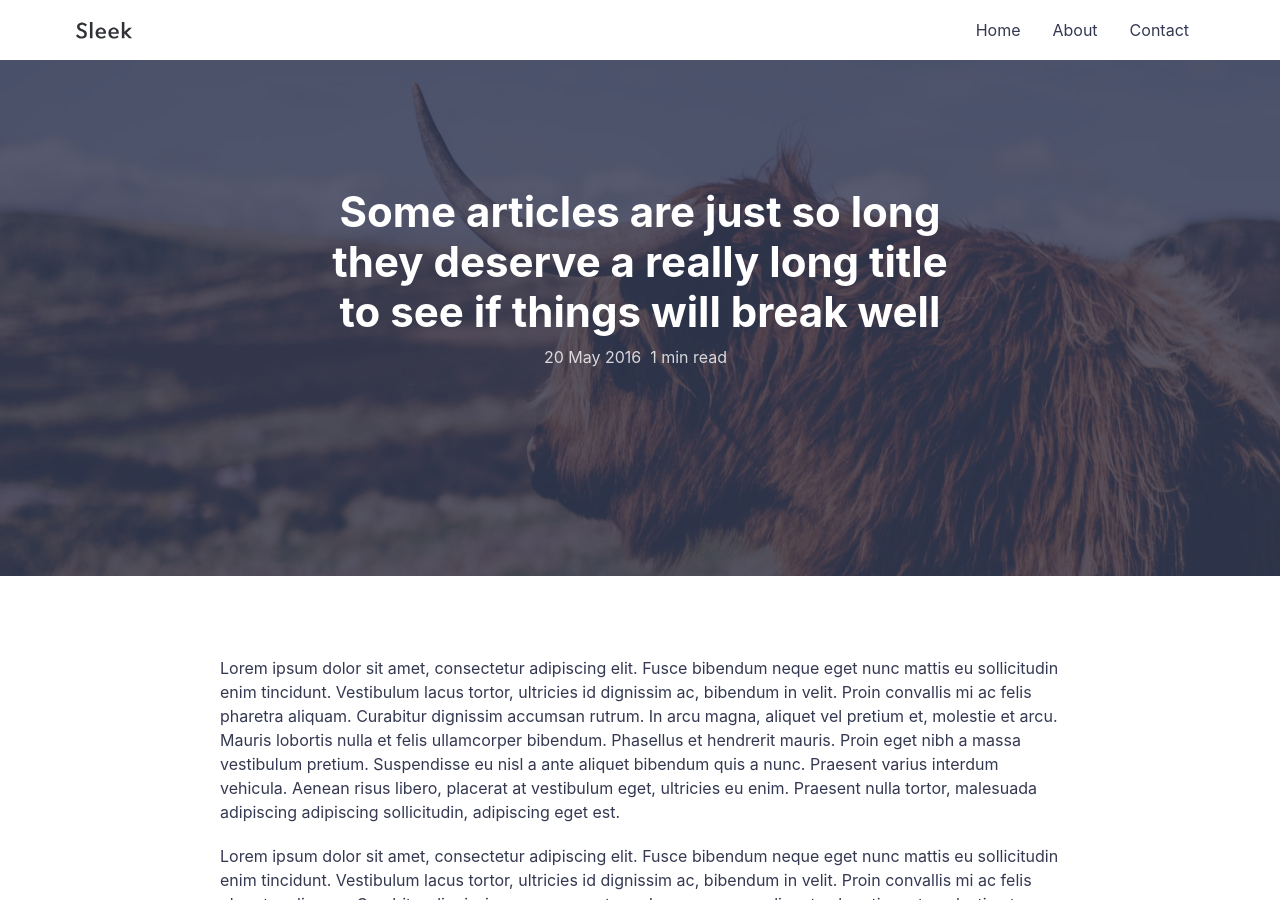
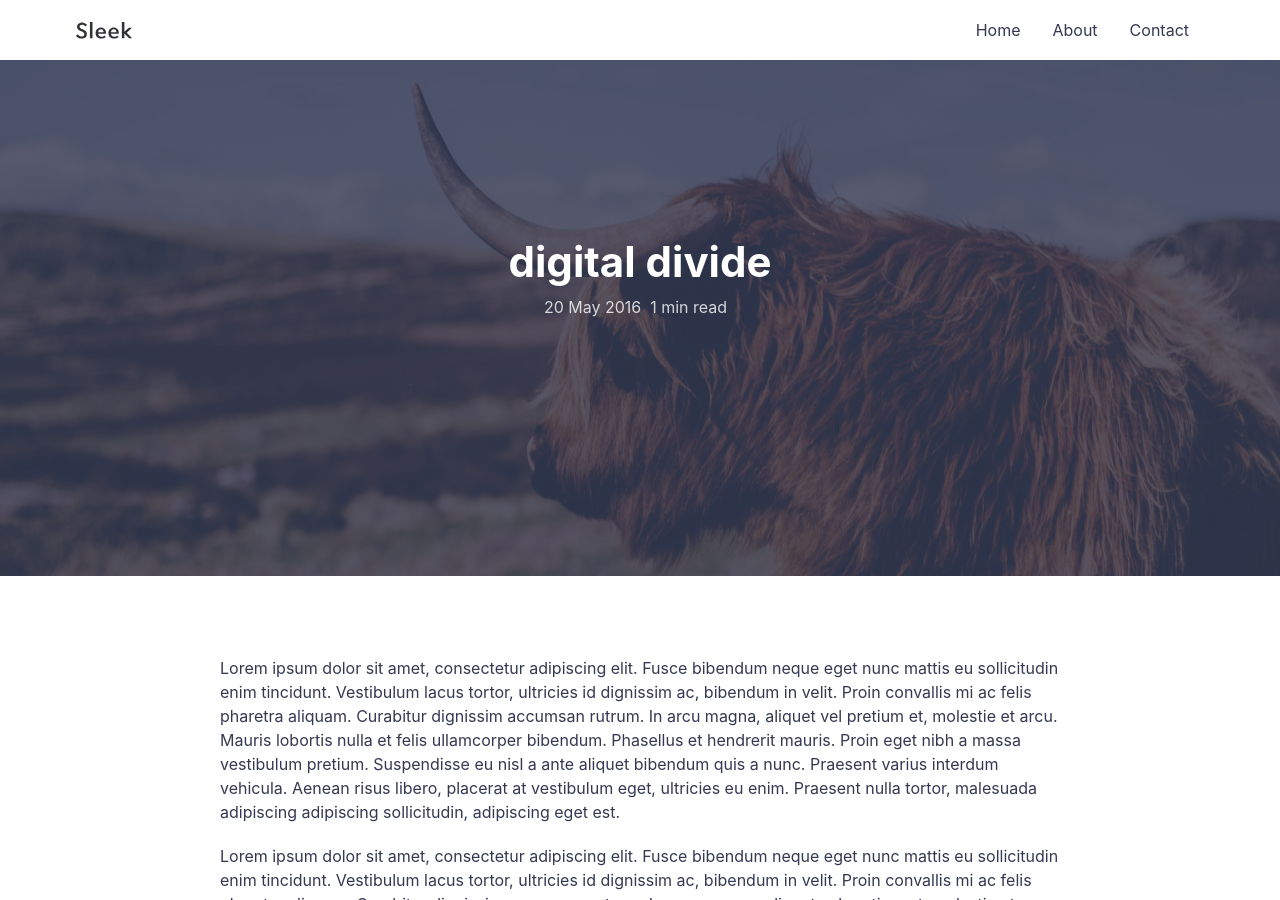
Before and after one commit to cpti372/cpti372.github.io, a Jekyll site: the page built from _posts/2016-05-20-super-long-article.md, in a window 1280 px wide and 900 px high. Built offline with Jekyll 4.4.1, drawn with Linux system fonts in a browser that asks for light colours; comment, search, counter and statistics services are not loaded.

Commit message:
Update 2016-05-20-super-long-article.md

```diff
--- a/_posts/2016-05-20-super-long-article.md
+++ b/_posts/2016-05-20-super-long-article.md
@@ -1,6 +1,6 @@
 ---
 layout: post
-title: "Some articles are just so long they deserve a really long title to see if things will break well"
+title: "digital divide"
 featured-img: shane-rounce-205187
 ---
 
```
